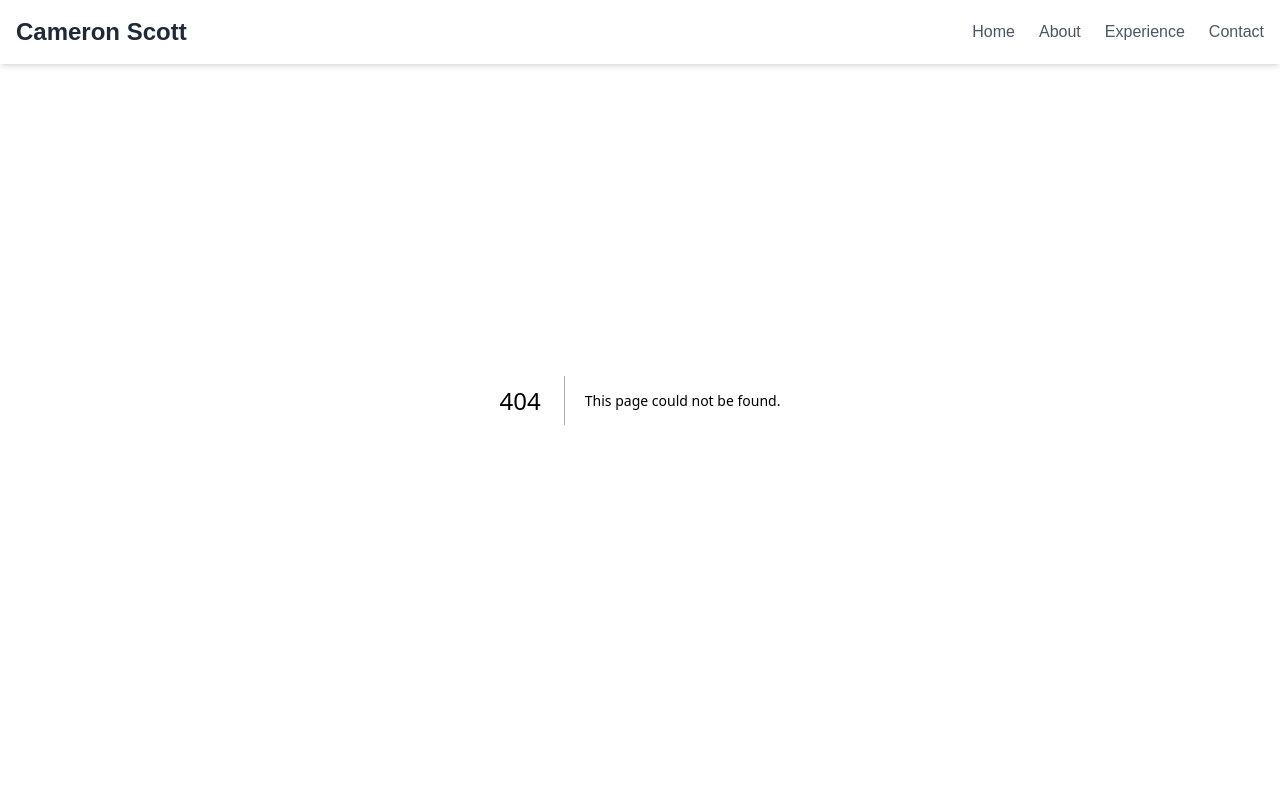
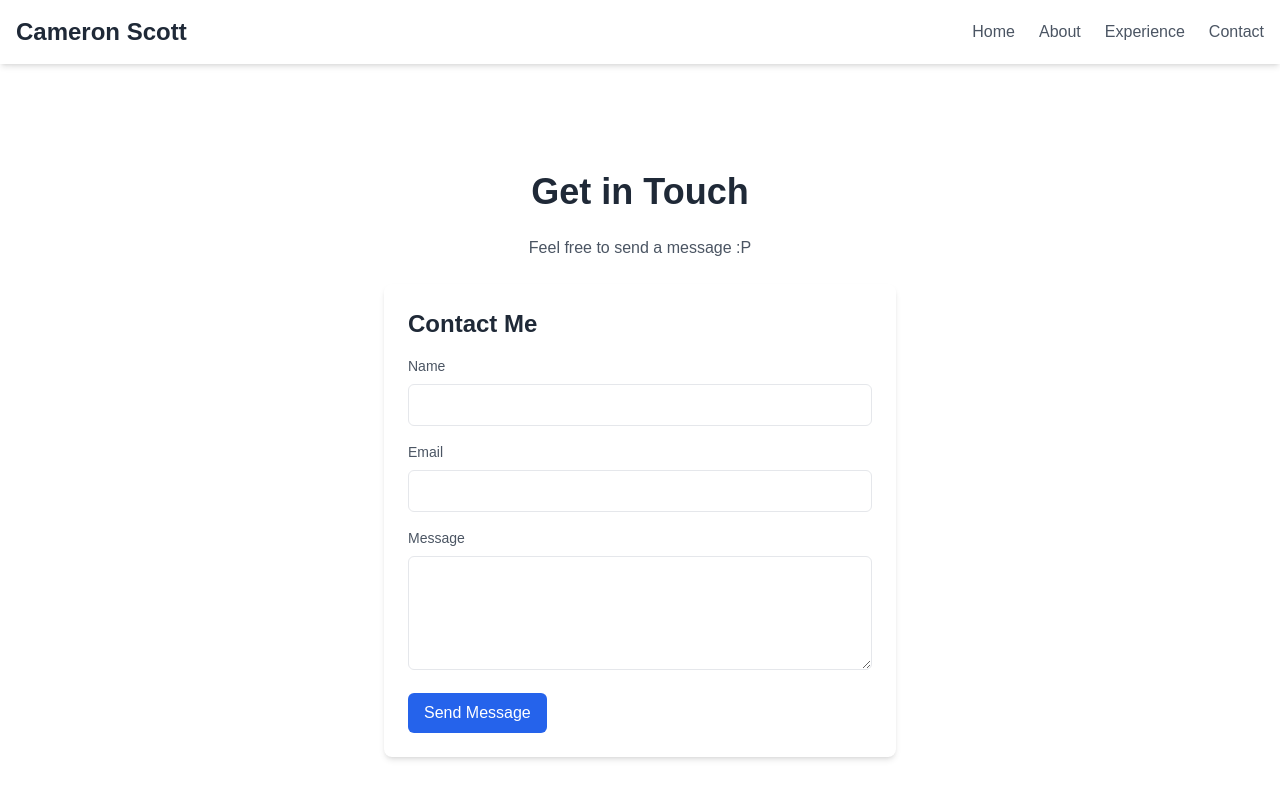
Before and after one commit to camscott16/casctt, a Next.js app: page /contact in a window 1280 px wide. Before the commit this address had no page. Shown: the top 798 px of the page. Built offline with nearby package versions, Linux system fonts and the light colour scheme.

Commit message:
call me (contact)

```diff
--- /dev/null
+++ b/app/contact/page.tsx
@@ -0,0 +1,13 @@
+import ContactForm from "@/components/ContactForm/contactForm";
+
+export default function ContactPage() {
+  return (
+    <div className="flex flex-col items-center justify-center min-h-screen p-4">
+      <h1 className="text-4xl font-bold text-gray-800 mb-6">Get in Touch</h1>
+      <p className="text-gray-600 mb-6 justify-center">
+        Feel free to send a message :P
+      </p>
+      <ContactForm />
+    </div>
+  );
+}
--- a/app/layout.tsx
+++ b/app/layout.tsx
@@ -26,11 +26,9 @@ export default function RootLayout({
 }>) {
   return (
     <html lang="en">
-      <Navbar/ >
-      <body
-        className={`${geistSans.variable} ${geistMono.variable} antialiased`}
-      >
-        {children}
+      <body className={`${geistSans.variable} ${geistMono.variable} antialiased`}>
+        <Navbar />
+        <main className="mt-16 flex-1">{children}</main>
       </body>
     </html>
   );
--- /dev/null
+++ b/components/ContactForm/contactForm.tsx
@@ -0,0 +1,106 @@
+"use client";
+
+import { useState } from "react";
+
+const ContactForm = () => {
+  const [formData, setFormData] = useState({
+    name: "",
+    email: "",
+    message: "",
+  });
+  const [status, setStatus] = useState<"idle" | "loading" | "success" | "error">(
+    "idle"
+  );
+
+  const handleChange = (e: React.ChangeEvent<HTMLInputElement | HTMLTextAreaElement>) => {
+    setFormData({ ...formData, [e.target.name]: e.target.value });
+  };
+
+  const handleSubmit = async (e: React.FormEvent) => {
+    e.preventDefault();
+    setStatus("loading");
+
+    const response = await fetch("/api/contact", {
+      method: "POST",
+      headers: {
+        "Content-Type": "application/json",
+      },
+      body: JSON.stringify(formData),
+    });
+
+    if (response.ok) {
+      setStatus("success");
+      setFormData({ name: "", email: "", message: "" });
+    } else {
+      setStatus("error");
+    }
+  };
+
+  return (
+    <form
+      onSubmit={handleSubmit}
+      className="bg-white shadow-md rounded-lg p-6 w-full max-w-lg mx-auto"
+    >
+      <h2 className="text-2xl font-bold text-gray-800 mb-4">Contact Me</h2>
+
+      <div className="mb-4">
+        <label className="block text-gray-600 text-sm font-medium mb-2">
+          Name
+        </label>
+        <input
+          type="text"
+          name="name"
+          value={formData.name}
+          onChange={handleChange}
+          required
+          className="w-full p-2 border rounded-md justify-center"
+        />
+      </div>
+
+      <div className="mb-4">
+        <label className="block text-gray-600 text-sm font-medium mb-2">
+          Email
+        </label>
+        <input
+          type="email"
+          name="email"
+          value={formData.email}
+          onChange={handleChange}
+          required
+          className="w-full p-2 border rounded-md"
+        />
+      </div>
+
+      <div className="mb-4">
+        <label className="block text-gray-600 text-sm font-medium mb-2">
+          Message
+        </label>
+        <textarea
+          name="message"
+          value={formData.message}
+          onChange={handleChange}
+          required
+          className="w-full p-2 border rounded-md"
+          rows={4}
+        />
+      </div>
+
+      <button
+        type="submit"
+        className="bg-blue-600 text-white px-4 py-2 rounded-md hover:bg-blue-700 transition"
+        disabled={status === "loading"}
+      >
+        {status === "loading" ? "Sending..." : "Send Message"}
+      </button>
+
+      {status === "success" && (
+        <p className="text-green-600 mt-4">Message sent successfully!</p>
+      )}
+      {status === "error" && (
+        <p className="text-red-600 mt-4">Failed to send message. Try again.</p>
+      )}
+    </form>
+  );
+};
+
+export default ContactForm;
--- a/package.json
+++ b/package.json
@@ -10,6 +10,7 @@
   },
   "dependencies": {
     "next": "14.2.15",
+    "nodemailer": "^6.10.0",
     "react": "^18",
     "react-dom": "^18",
     "update": "^0.7.4"
```
Also changed, not shown: 1 other file (tests, documents, lock files or other folders).
